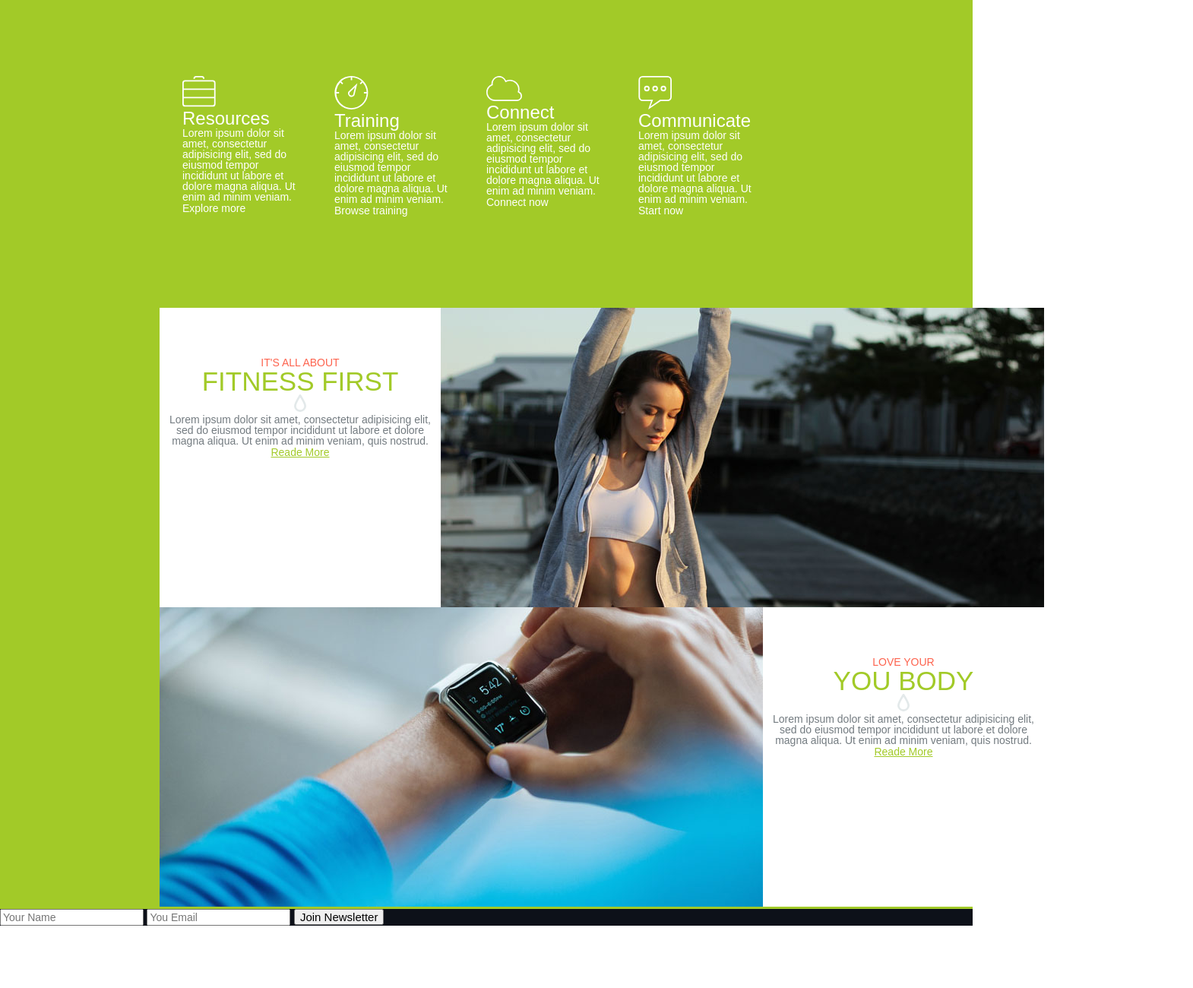
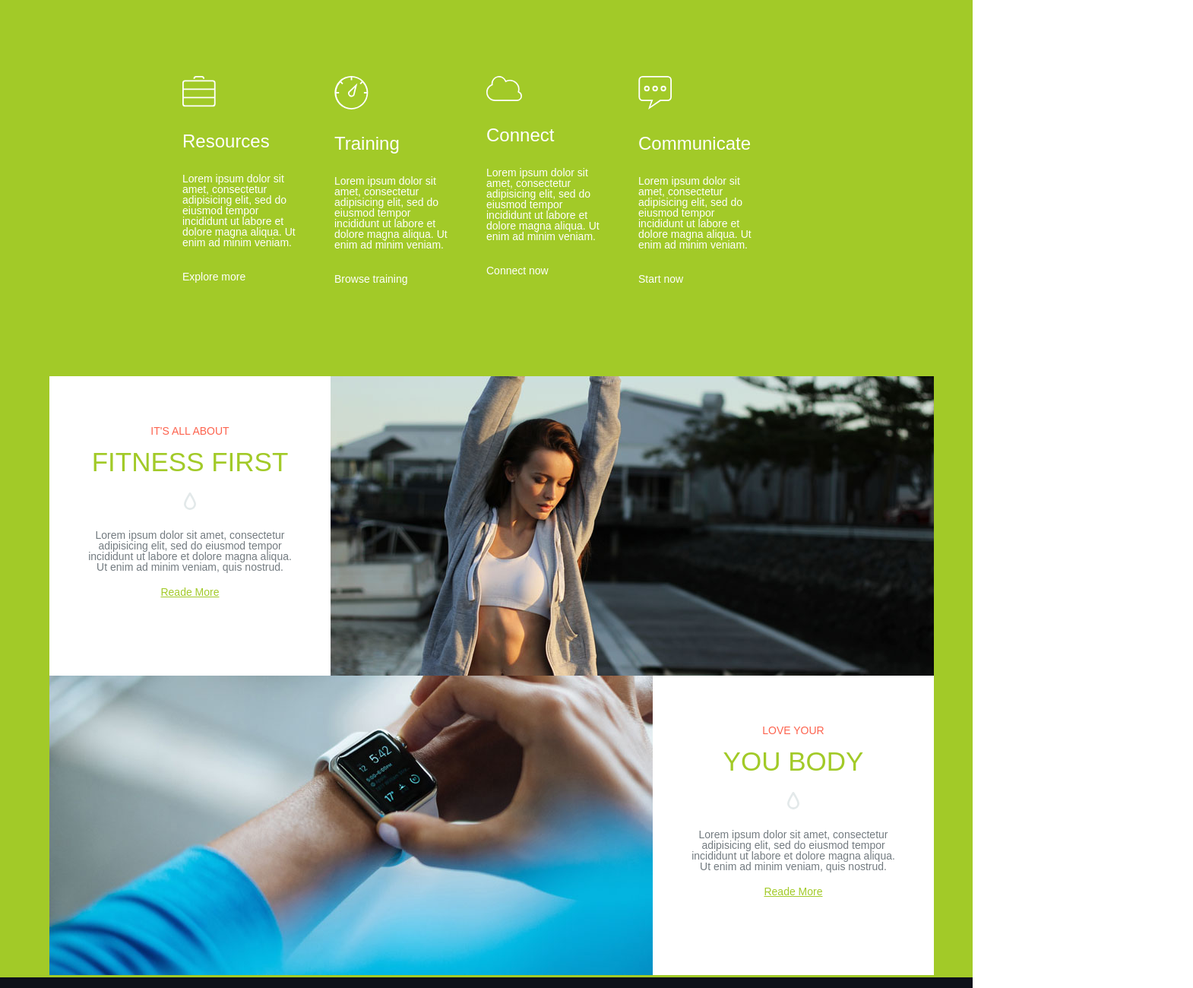
Before and after one commit to GregoryManov/greggy, a plain HTML site: page index.html in a window 1280 px wide. Shown: the part 900-2200 px from the top of the page at 76% size, 1570 px wide, since content can reach past the window. Before the commit the page ends 2118 px from the top, so only its background shows below. Drawn offline with Linux system fonts and the light colour scheme.

Commit message:
CSS...CSS...CSS..

```diff
--- a/master.css
+++ b/master.css
@@ -54,17 +54,22 @@ body {
   }
     .tagline-h1 {
       font-size: 40px;
+      margin: 0 auto;
     }
-    /* Как сблизить эти две строки ? */
     .tagline-h2 {
       margin: 0 auto;
-      margin-left: 160px;
       font-size: 15px;
+      position: relative;
+      padding-top: 15px;
+      padding-left: 180px;
+
     }
+    /* ПРОПИСАТЬ ЗДЕСЬ псевдоэллементы для tagline */
 
 /* Main */
 .main {
   background: #a2ca28;
+  margin: 0 auto;
 }
 
   /* Benefits */
@@ -85,12 +90,19 @@ body {
   }
   .benefit-img {
     margin: auto;
+
   }
   .benefit-title {
-    font-size: 24px
+    font-size: 24px;
+    position: relative;
+    padding-top: 30px;
+    padding-bottom: 30px;
+
   }
   .benefit-text {
     font-size: 14px;
+    position: relative;
+    padding-bottom: 30px;
   }
   .benefit-url {
     color: inherit;
@@ -102,8 +114,6 @@ body {
   .container {
     width: 1150px;
     margin: 0 auto;
-    padding-left: 210px;
-    padding-right: 210px;
   }
   .container-row {
     display: inline-flex;
@@ -111,7 +121,7 @@ body {
     margin: 0 auto;
   }
   .container-row-1 {
-
+    margin: 0 auto;
   }
   .container-row-2 {
     margin: 0 auto;
@@ -124,12 +134,16 @@ body {
     padding-bottom:10px;
     padding-left:10px;
     padding-right:10px;
+    margin: 0 auto;
   }
     .container-h3{
-      padding-top: 55px;
+      /* padding-top: 55px; */
       color: #fd634e;
       font-size: 14px;
       text-transform: uppercase;
+      position: relative;
+      padding-top: 55px;
+      padding-bottom: 16px;
     }
     .container-h2{
       color: #a2ca28;
@@ -138,10 +152,18 @@ body {
     }
     .container-bulb{
       height: 23px;
+      position: relative;
+      padding-top: 23px;
+      padding-bottom: 23px;
     }
     .container-text{
       color: #737b80;
       font-size: 14px;
+      position: relative;
+      padding-left: 40px;
+      padding-right: 40px;
+      padding-bottom: 18px;
+
     }
     .container-url{
       color: #a2ca28;
@@ -150,28 +172,47 @@ body {
     }
     .container-img{
       height: 394px;
+      margin: 0 auto;
     }
 
 /* Footer */
 .footer {
   background: #0d1119;
+  height: 154px;
 }
 .footer-container {
   display: flex;
+  justify-content: space-around;
+  position: relative;
+  padding-top: 70px;
+  padding-bottom: 35px;
 }
 .form {
 
 }
 .input {
   font-size: 14px;
+  /* padding: 10px; */
+  width: 200px;
+  height: 35px;
+  border-radius: 3px;
 }
 .btn {
+  color: #ffffff;
+  background: #a2ca28;
+  width: 180px;
   font-size: 15px;
+  /* padding: 12px; */
+  border-radius: 3px;
+  border: 0px;
+  height: 35px;
+
 }
 
 
   /* Social Networks */
   .social {
+    display: flex;
   }
   .social-ul {
     display: flex;
```
